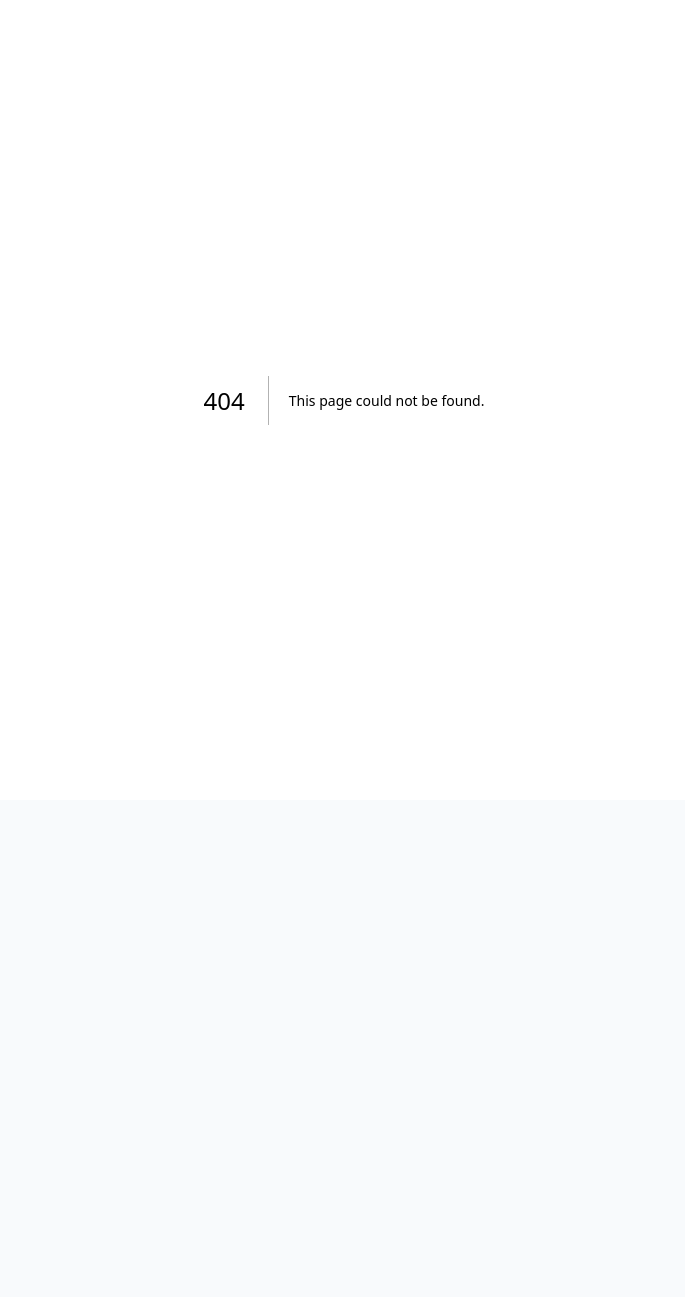
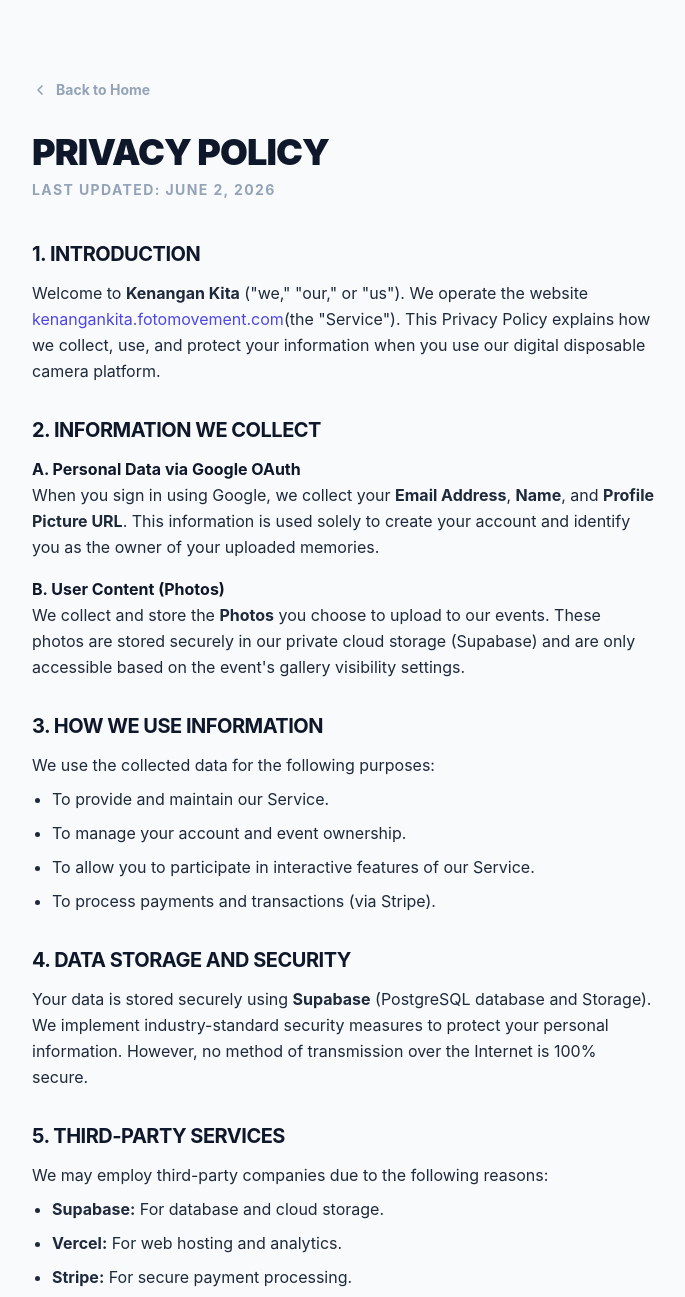
Before and after one commit to maeltwosinggit/kenangan-kita, a Next.js app in the folder apps/web/: page /privacy in a window 1280 px wide. Before the commit this address had no page. Shown: the top 1297 px of the page, without its empty margins (296-981 px from the left). Before the commit the page ends 800 px from the top, so only its background shows below. Built offline with nearby package versions, Linux system fonts and the light colour scheme; a web font is replaced by a local one.

Commit message:
feat: add Privacy Policy page and link in footer for Google Console verification

```diff
--- a/apps/web/src/app/page.tsx
+++ b/apps/web/src/app/page.tsx
@@ -37,8 +37,12 @@ export default function LandingPage() {
       </section>
 
       {/* Footer */}
-      <footer className="border-t border-slate-100 py-8 text-center text-xs text-slate-400">
-        © {new Date().getFullYear()} Kenangan Kita. All rights reserved.
+      <footer className="border-t border-slate-100 py-10 text-center text-xs text-slate-400 space-y-4">
+        <div className="flex justify-center gap-6">
+           <Link href="/privacy" className="hover:text-slate-900 transition-colors uppercase font-bold tracking-widest">Privacy Policy</Link>
+           <Link href="#" className="hover:text-slate-900 transition-colors uppercase font-bold tracking-widest opacity-30">Terms of Service</Link>
+        </div>
+        <p>© {new Date().getFullYear()} Kenangan Kita by Foto Movement. All rights reserved.</p>
       </footer>
     </div>
   );
--- /dev/null
+++ b/apps/web/src/app/privacy/page.tsx
@@ -0,0 +1,106 @@
+import Link from "next/image";
+import LinkNext from "next/link";
+
+export default function PrivacyPolicy() {
+  return (
+    <main className="mx-auto max-w-2xl px-6 py-20 text-slate-800">
+      <LinkNext href="/" className="mb-8 inline-flex items-center text-sm font-bold text-slate-400 hover:text-slate-900 transition-colors">
+        <svg className="mr-2 h-4 w-4" viewBox="0 0 24 24" fill="none" stroke="currentColor" strokeWidth="2.5" strokeLinecap="round" strokeLinejoin="round">
+          <polyline points="15 18 9 12 15 6" />
+        </svg>
+        Back to Home
+      </LinkNext>
+
+      <h1 className="mb-2 text-4xl font-black tracking-tight text-slate-900 uppercase">Privacy Policy</h1>
+      <p className="mb-10 text-sm font-bold text-slate-400 uppercase tracking-widest">Last Updated: June 2, 2026</p>
+
+      <section className="space-y-8 leading-relaxed">
+        <div>
+          <h2 className="mb-3 text-xl font-bold text-slate-900 uppercase tracking-tight">1. Introduction</h2>
+          <p>
+            Welcome to <strong>Kenangan Kita</strong> ("we," "our," or "us"). We operate the website
+            <LinkNext href="https://kenangankita.fotomovement.com" className="text-indigo-600 hover:underline"> kenangankita.fotomovement.com</LinkNext>
+            (the "Service"). This Privacy Policy explains how we collect, use, and protect your information when
+            you use our digital disposable camera platform.
+          </p>
+        </div>
+
+        <div>
+          <h2 className="mb-3 text-xl font-bold text-slate-900 uppercase tracking-tight">2. Information We Collect</h2>
+          <div className="space-y-4">
+            <div>
+              <h3 className="font-bold text-slate-900">A. Personal Data via Google OAuth</h3>
+              <p>
+                When you sign in using Google, we collect your <strong>Email Address</strong>, <strong>Name</strong>,
+                and <strong>Profile Picture URL</strong>. This information is used solely to create your account and
+                identify you as the owner of your uploaded memories.
+              </p>
+            </div>
+            <div>
+              <h3 className="font-bold text-slate-900">B. User Content (Photos)</h3>
+              <p>
+                We collect and store the <strong>Photos</strong> you choose to upload to our events. These photos
+                are stored securely in our private cloud storage (Supabase) and are only accessible based on
+                the event's gallery visibility settings.
+              </p>
+            </div>
+          </div>
+        </div>
+
+        <div>
+          <h2 className="mb-3 text-xl font-bold text-slate-900 uppercase tracking-tight">3. How We Use Information</h2>
+          <p>We use the collected data for the following purposes:</p>
+          <ul className="mt-2 list-disc pl-5 space-y-2">
+            <li>To provide and maintain our Service.</li>
+            <li>To manage your account and event ownership.</li>
+            <li>To allow you to participate in interactive features of our Service.</li>
+            <li>To process payments and transactions (via Stripe).</li>
+          </ul>
+        </div>
+
+        <div>
+          <h2 className="mb-3 text-xl font-bold text-slate-900 uppercase tracking-tight">4. Data Storage and Security</h2>
+          <p>
+            Your data is stored securely using <strong>Supabase</strong> (PostgreSQL database and Storage).
+            We implement industry-standard security measures to protect your personal information. However,
+            no method of transmission over the Internet is 100% secure.
+          </p>
+        </div>
+
+        <div>
+          <h2 className="mb-3 text-xl font-bold text-slate-900 uppercase tracking-tight">5. Third-Party Services</h2>
+          <p>We may employ third-party companies due to the following reasons:</p>
+          <ul className="mt-2 list-disc pl-5 space-y-2">
+            <li><strong>Supabase:</strong> For database and cloud storage.</li>
+            <li><strong>Vercel:</strong> For web hosting and analytics.</li>
+            <li><strong>Stripe:</strong> For secure payment processing.</li>
+          </ul>
+        </div>
+
+        <div>
+          <h2 className="mb-3 text-xl font-bold text-slate-900 uppercase tracking-tight">6. Your Data Rights</h2>
+          <p>
+            You have the right to access, update, or delete the information we have on you.
+            You can delete your events and photos directly through the Dashboard at any time.
+            To request permanent account deletion, please contact us at the email below.
+          </p>
+        </div>
+
+        <div>
+          <h2 className="mb-3 text-xl font-bold text-slate-900 uppercase tracking-tight">7. Contact Us</h2>
+          <p>
+            If you have any questions about this Privacy Policy, please contact us via email:
+            <br />
+            <a href="mailto:ungkuadrian@gmail.com" className="font-bold text-indigo-600 hover:underline">
+              ungkuadrian@gmail.com
+            </a>
+          </p>
+        </div>
+      </section>
+
+      <footer className="mt-20 border-t border-slate-100 pt-10 text-center text-xs text-slate-400">
+        &copy; {new Date().getFullYear()} Kenangan Kita by Foto Movement. All rights reserved.
+      </footer>
+    </main>
+  );
+}
```
